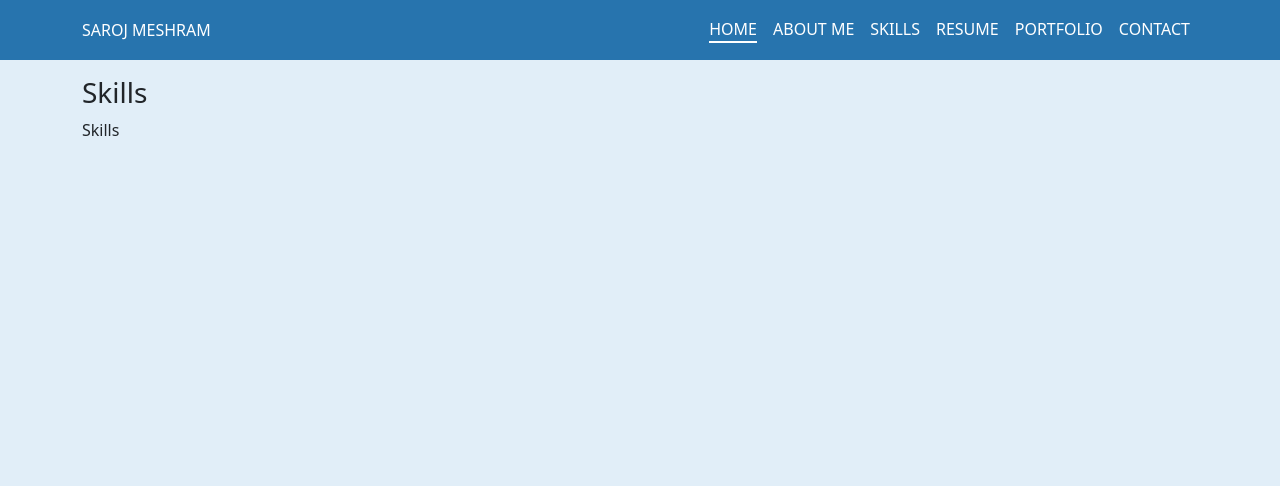
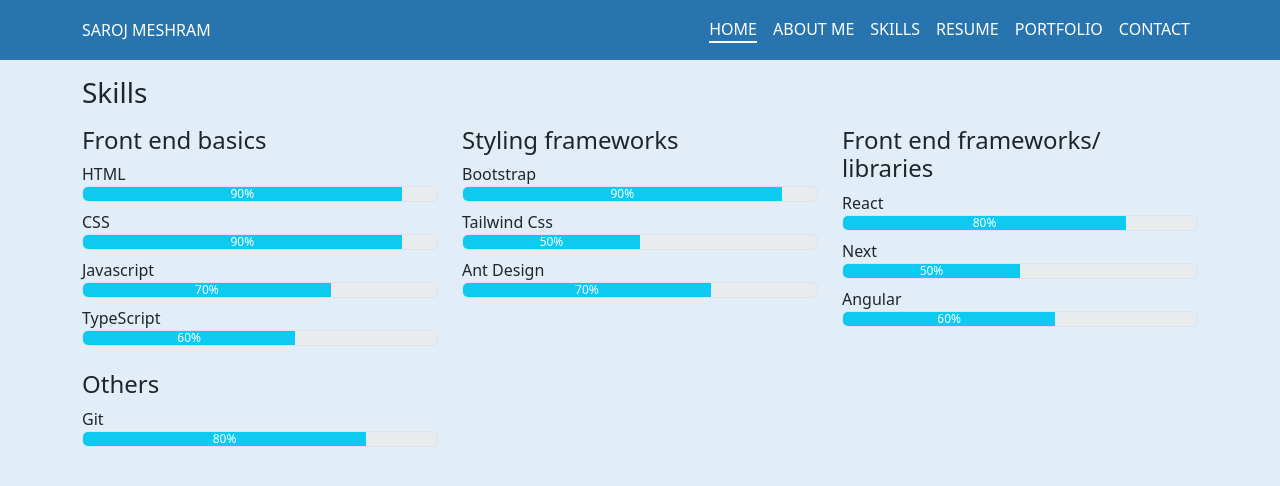
Before and after one commit to meshramsaroj/portfolio-app, a React (Create React App) app: page /skills in a window 1280 px wide. Shown: the top 486 px of the page. Built offline with nearby package versions, Linux system fonts and the light colour scheme.

Commit message:
Feat: Added skill data and page

```diff
--- a/src/Pages/Skills/Skills.js
+++ b/src/Pages/Skills/Skills.js
@@ -1,8 +1,24 @@
 import React from 'react'
+import { Row, Col, ProgressBar } from 'react-bootstrap'
+import { profileData } from '../../data'
 
 const Skills = () => {
   return (
-    <div>Skills</div>
+    <Row>
+      {profileData.skills.map(skillData=>(
+        <Col md={4} sm={12} className='my-2'>
+         <h4>{skillData.name}</h4>
+          <div>
+          {skillData.skillSet.map(skill=>(
+            <section className='my-2'>
+             <span className='text-capitalize'>{skill.name}</span>
+             <ProgressBar now={skill.rate} label={`${skill.rate}%`} className='border' variant='info' />
+            </section>
+          ))}
+        </div>
+        </Col>
+      ))}
+    </Row>
   )
 }
 
--- /dev/null
+++ b/src/data.js
@@ -0,0 +1,84 @@
+export const profileData = {
+    skills: [
+        {
+            name: 'Front end basics',
+            skillSet: [
+                {
+                    name: "HTML",
+                    rate: 90,
+                },
+                {
+                    name: "CSS",
+                    rate: 90,
+                },
+                {
+                    name: "Javascript",
+                    rate: 70,
+                },
+                {
+                    name: "TypeScript",
+                    rate: 60
+                }
+
+            ]
+        },
+        {
+            name: "Styling frameworks",
+            skillSet: [
+                {
+                    name: "Bootstrap",
+                    rate: 90
+                },
+                {
+                    name: "tailwind css",
+                    rate: 50,
+                },
+                {
+                    name: 'Ant design',
+                    rate: 70
+                }
+            ]
+        },
+        {
+            name: 'Front end frameworks/ libraries',
+            skillSet:[
+                {
+                    name:"React",
+                    rate: 80,
+                    label: "Expert"
+                },
+                {
+                    name: 'Next',
+                    rate: 50,
+                    label: "beginner"
+                },
+                {
+                    name: 'Angular',
+                    rate: 60,
+                    label: "Intermediate"
+                },
+
+            ]
+
+        },
+        // {
+        //     name: "Backend",
+        //     skillSet: [
+        //         {
+        //             name: "Express Js",
+        //             rate: 50,
+        //             label: "beginner"
+        //         },
+        //     ]
+        // },
+        {
+            name: "Others",
+            skillSet: [
+                {
+                    name: "Git",
+                    rate: 80,
+                }
+            ]
+        },
+    ]
+}
```
